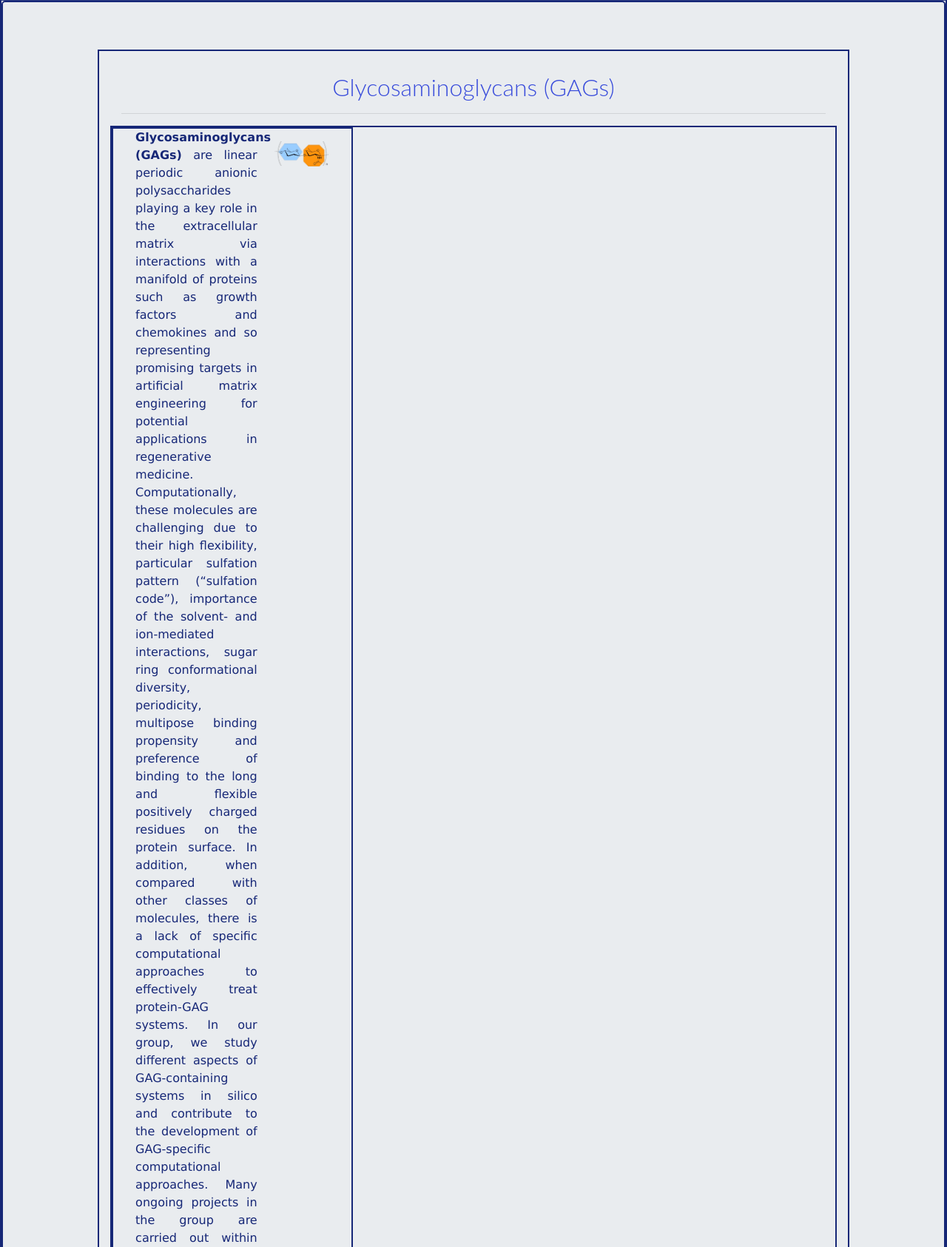
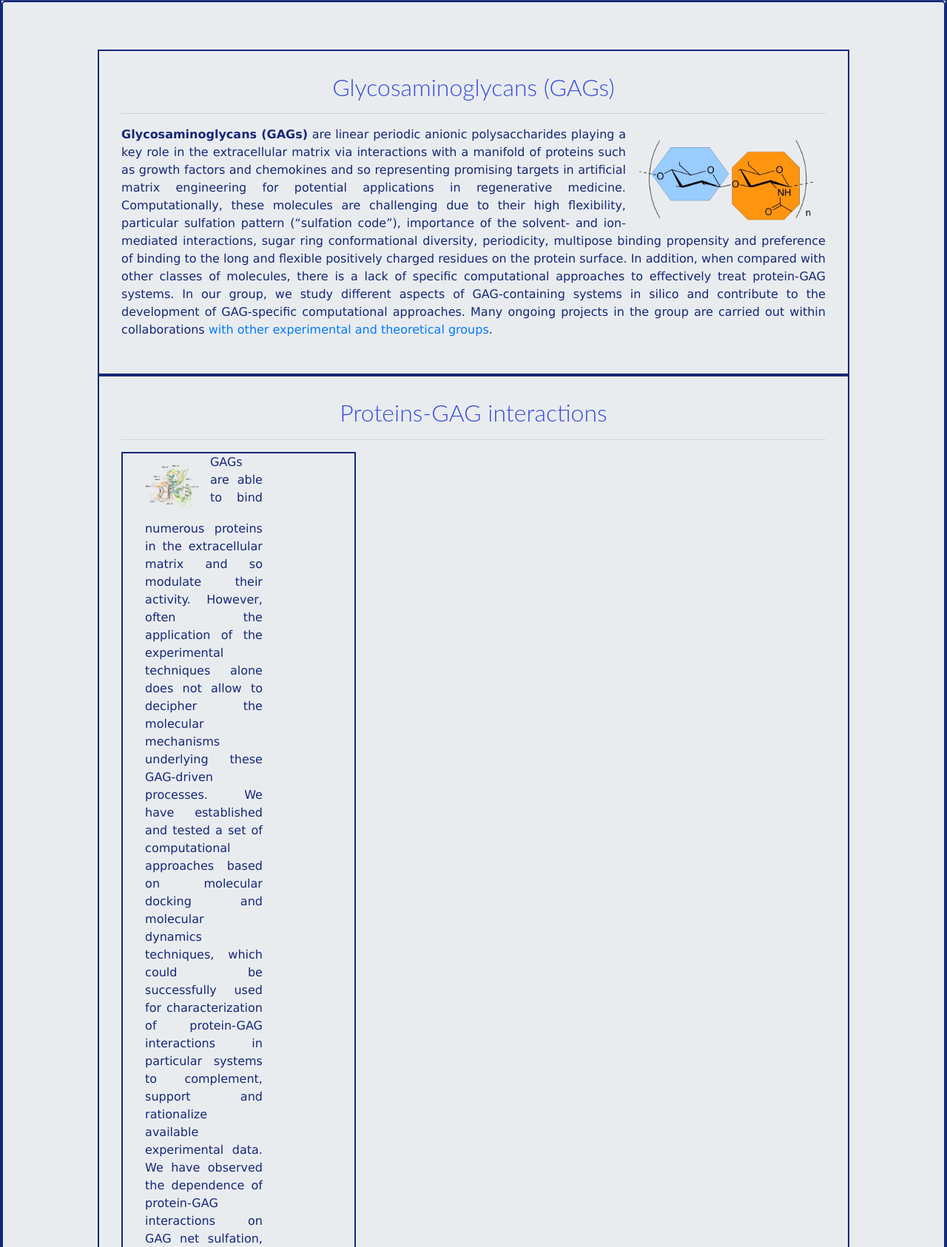
Before and after one commit to alaf01/protgag, a Django app: page /research/ in a window 1280 px wide. Shown: the part 247-1933 px from the top of the page at 74% size. Run offline with Django 3.2, Linux system fonts and the light colour scheme; some libraries are stand-ins or nearby versions.

Commit message:
sth wrong with research

```diff
--- a/templates/research.html
+++ b/templates/research.html
@@ -8,8 +8,8 @@
     <div class="research">
         <h2>Glycosaminoglycans (GAGs)</h2>
         <hr>
-<div class="row"><div class="col-4"> <img class="float-sm-right m-3 center  d-flex align-items-center" src="{% static 'images/GAG_scheme1.png' %}" alt="">
-        <p div class="col-8"><b>Glycosaminoglycans (GAGs)</b> are linear periodic anionic polysaccharides playing a key role in the
+<img class="float-sm-right m-3 center  d-flex align-items-center" src="{% static 'images/GAG_scheme1.png' %}" alt="">
+        <p><b>Glycosaminoglycans (GAGs)</b> are linear periodic anionic polysaccharides playing a key role in the
         extracellular matrix via interactions with a manifold of proteins such as growth factors and chemokines and so
         representing promising targets in artificial matrix engineering for potential applications in regenerative
         medicine.
@@ -22,12 +22,12 @@
         the development of GAG-specific computational approaches. Many ongoing projects in the group are
             carried out within collaborations <a href="{% url 'collaborations' %}">
                 with other experimental and theoretical groups</a>.</p>
-    </div></div></div>
+    </div>
 
     <div class="research">
         <h2>Proteins-GAG interactions</h2>
         <hr>
-        <div class="row"><div class="col-4"> <img class="float-sm-left m-3 center" src="{% static 'images/protein_gag.png' %}" alt="">
+        <div class="col-4"> <img class="float-sm-left m-3 center" src="{% static 'images/protein_gag.png' %}" alt="">
         <p div class="col-8">GAGs are able to bind numerous proteins in the extracellular matrix and so
         modulate their activity. However, often the application of the experimental techniques alone does not
         allow to decipher the molecular mechanisms underlying these GAG-driven processes. We have
@@ -94,8 +94,8 @@ ions.</p>
     <h2>Specificity of GAG interactions</h2>
     <hr>
 
- <div class="row"><div class="col-4"> <img class="float-sm-left m-3 center" src="{% static 'images/spec2.png' %}" alt="">
-<p div class="col-8">Among many challenges in GAG modeling, there is one question
+ <div class="row"><div class="col-4"> <img class="float-sm-left m-3" src="{% static 'images/spec2.png' %}" alt=""></div>
+<p class="col-8">Among many challenges in GAG modeling, there is one question
 which is central in the field that remains unanswered:
     how specific are protein-GAG interactions? For several protein-GAG systems, it was shown that the alterations in the GAG type and
 sulfation pattern changes their protein binding capabilities specifically, whereas for others, it is
@@ -112,7 +112,7 @@ other biomacromolecules.</p>
     <h2>Coarse-grained modeling of GAG-containing systems</h2>
     <hr>
 <div class="row">
-    <div class="col-4"> <img class="float-sm-right m-3 wider" src="{% static 'images/cg.png' %}" alt=""></div>
+    <div class="col-4"> <img class="float-sm-right m-3" src="{% static 'images/cg.png' %}" alt=""></div>
 <p class="col-8">Many biologically relevant processes involving
 GAGs require modeling at time and distance scales essentially longer than the ones accessible by
 classical all atomic modeling. In these lines, the coarse-grained approach can bring essentially new type
@@ -128,7 +128,7 @@ steered by the molecular interactions with GAGs within complex and versatile mul
      <h2>Methodological aspects of GAG modeling and new tools development</h2>
     <hr>
 <div class="row">
-    <div class="col-4"> <img class="float-sm-left m-5 wider" src="{% static 'images/methods2.png' %}" alt=""></div>
+    <div class="col-4"> <img class="float-sm-left m-5" src="{% static 'images/methods2.png' %}" alt=""></div>
     <p class="col-8">
         More and more modeling
     approaches with the improved capabilities to treat GAG-containing systems have been appearing in the
@@ -140,5 +140,5 @@ steered by the molecular interactions with GAGs within complex and versatile mul
     these systems.
     </p>
     </div>
-</div>
+</div></div>
 {% endblock %}
```
